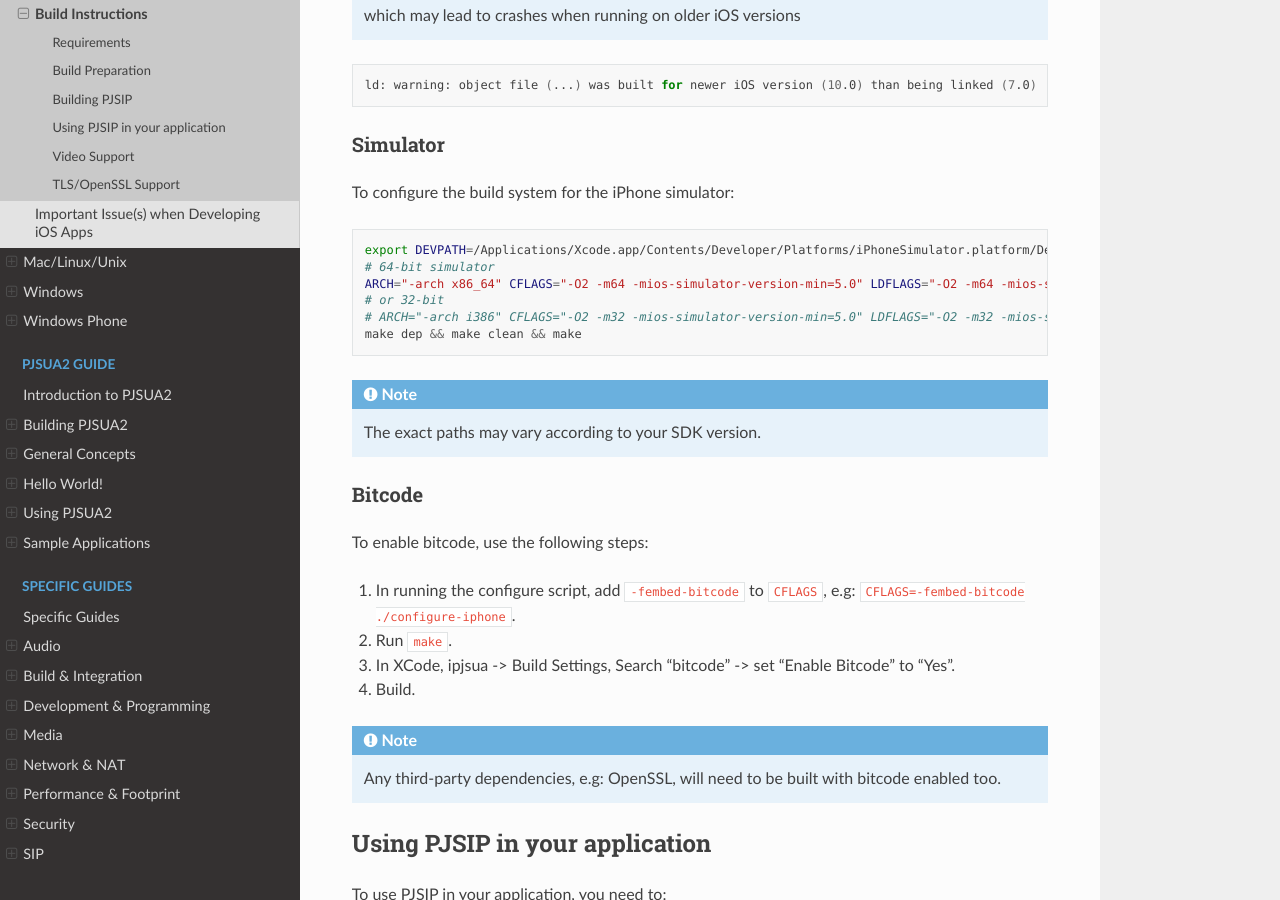
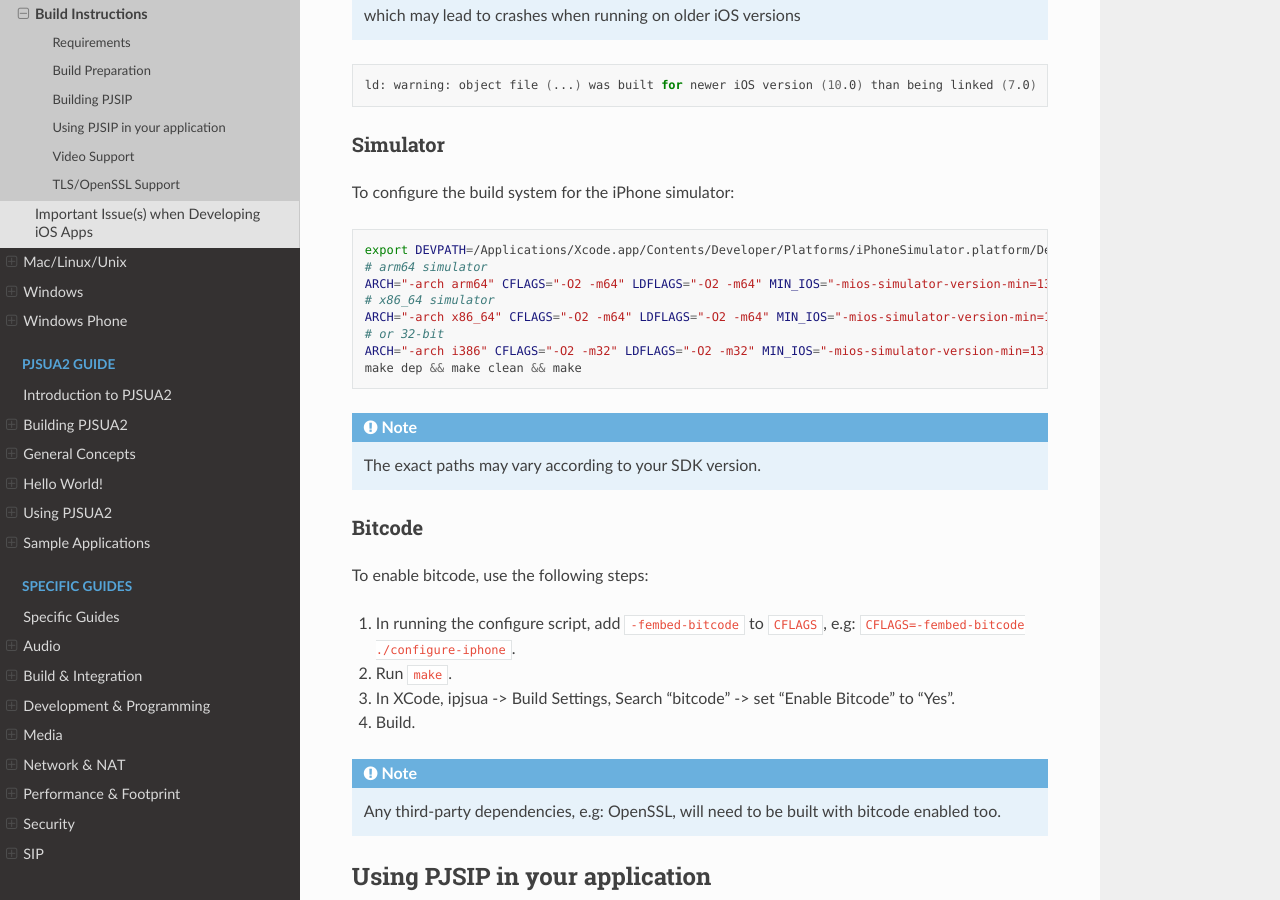
Before and after one commit to pjsip/pjproject_docs, a Sphinx documentation site: the page built from docs/source/get-started/ios/build_instructions.rst, in a window 1280 px wide and 900 px high, scrolled down 2256 px. Built offline with Sphinx 7.4.7 and the Read the Docs theme 2.0.0, drawn with Linux system fonts in a browser that asks for light colours; the version number could not be read and is left out.

Commit message:
Update build_instructions.rst

```diff
--- a/docs/source/get-started/ios/build_instructions.rst
+++ b/docs/source/get-started/ios/build_instructions.rst
@@ -105,10 +105,12 @@
 .. code-block:: shell
 
    export DEVPATH=/Applications/Xcode.app/Contents/Developer/Platforms/iPhoneSimulator.platform/Developer
-   # 64-bit simulator
-   ARCH="-arch x86_64" CFLAGS="-O2 -m64 -mios-simulator-version-min=5.0" LDFLAGS="-O2 -m64 -mios-simulator-version-min=5.0" ./configure-iphone
+   # arm64 simulator
+   ARCH="-arch arm64" CFLAGS="-O2 -m64" LDFLAGS="-O2 -m64" MIN_IOS="-mios-simulator-version-min=13.0" ./configure-iphone
+   # x86_64 simulator
+   ARCH="-arch x86_64" CFLAGS="-O2 -m64" LDFLAGS="-O2 -m64" MIN_IOS="-mios-simulator-version-min=13.0" ./configure-iphone
    # or 32-bit
-   # ARCH="-arch i386" CFLAGS="-O2 -m32 -mios-simulator-version-min=5.0" LDFLAGS="-O2 -m32 -mios-simulator-version-min=5.0" ./configure-iphone
+   ARCH="-arch i386" CFLAGS="-O2 -m32" LDFLAGS="-O2 -m32" MIN_IOS="-mios-simulator-version-min=13.0" ./configure-iphone
    make dep && make clean && make
 
 .. note::
```
